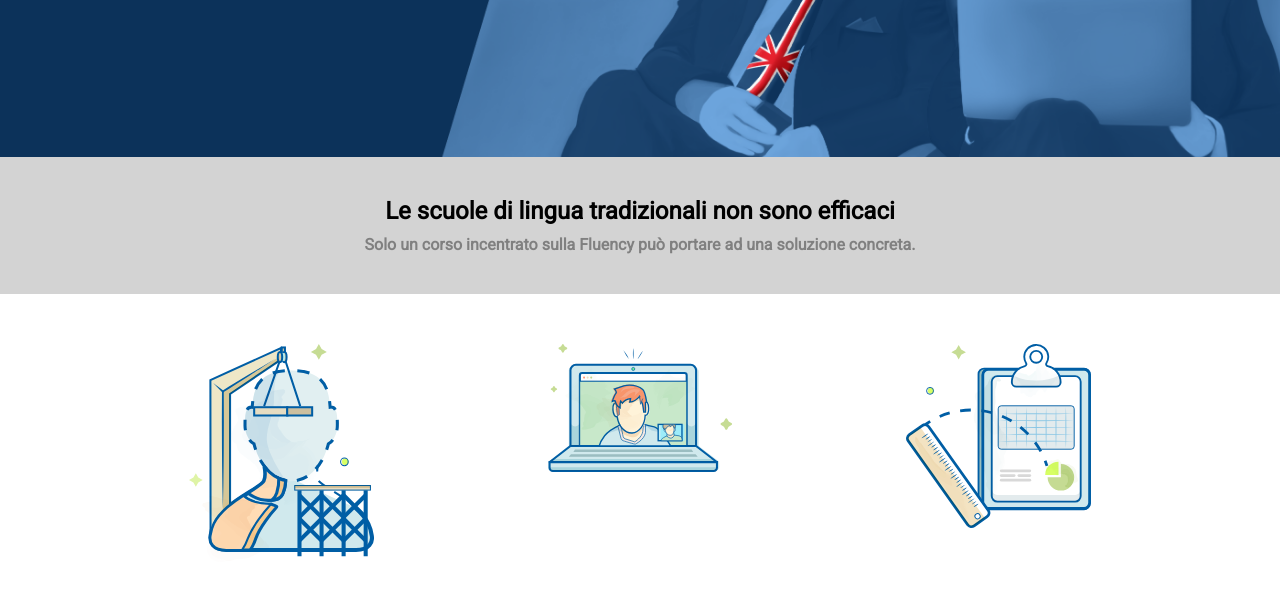
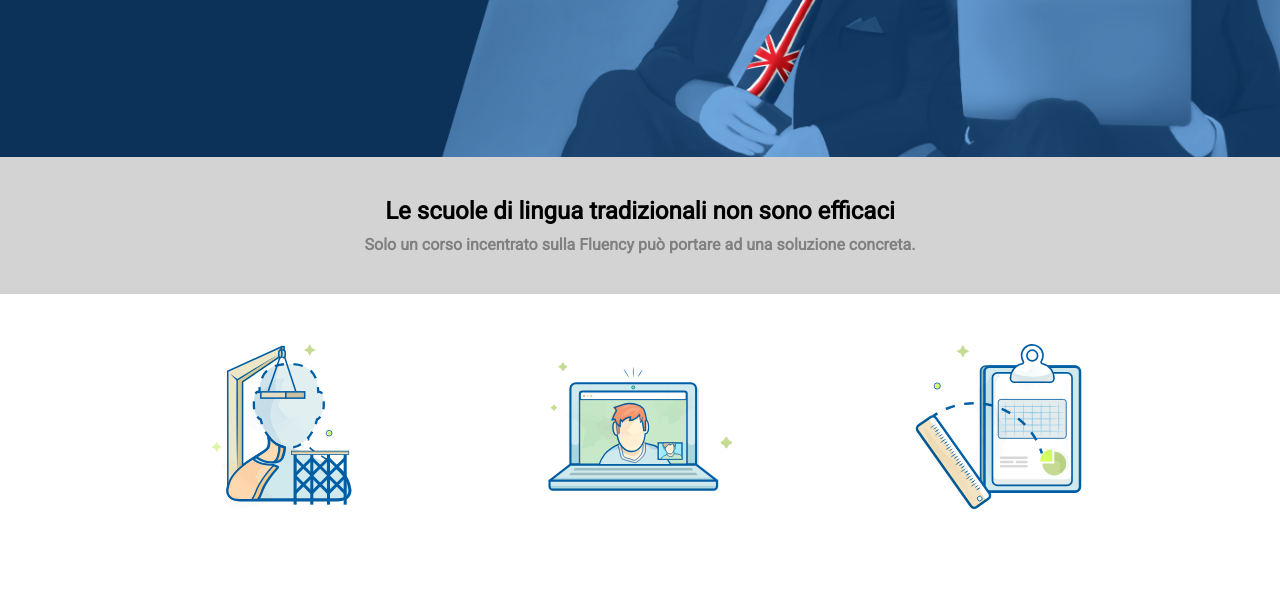
Before and after one commit to TommasoAgo/htmlcss-fluentify, a plain HTML site: page index.html in a window 1280 px wide. Shown: the part 393-988 px from the top of the page. Drawn offline with Linux system fonts and the light colour scheme.

```diff
--- a/css/style.css
+++ b/css/style.css
@@ -152,7 +152,14 @@ nav ul li {
 /* IMG Container */
 .img-container {
     width: 60%;
+    height: 30%;
     margin: auto;
     object-fit: contain;
     margin-top: 50px;
 }
+
+.img-container img {
+    height: 100%;
+}
+
+/* Columns Titles */
```
